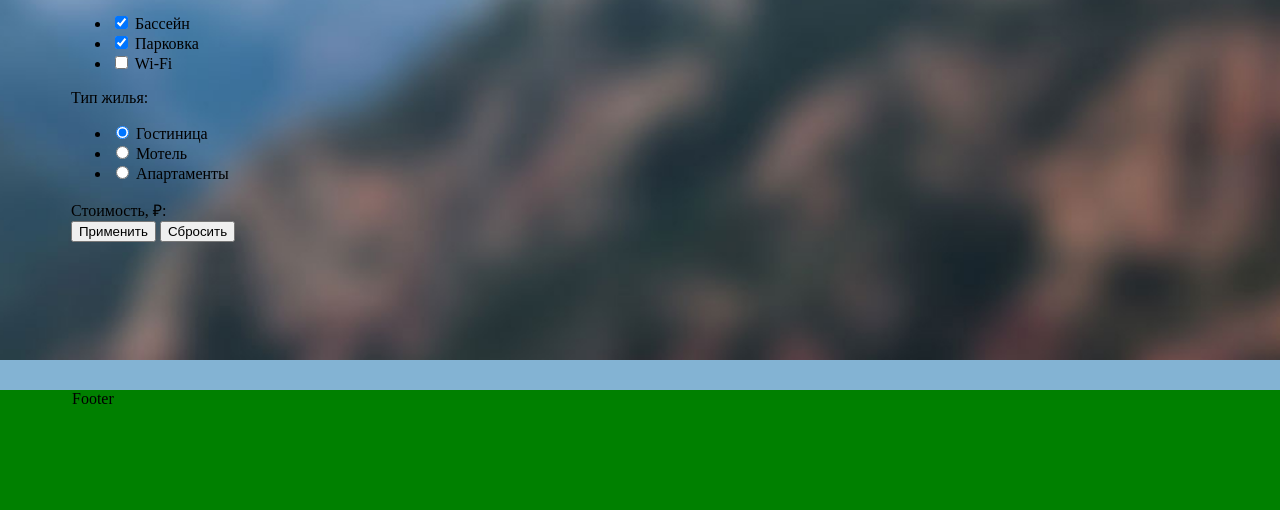
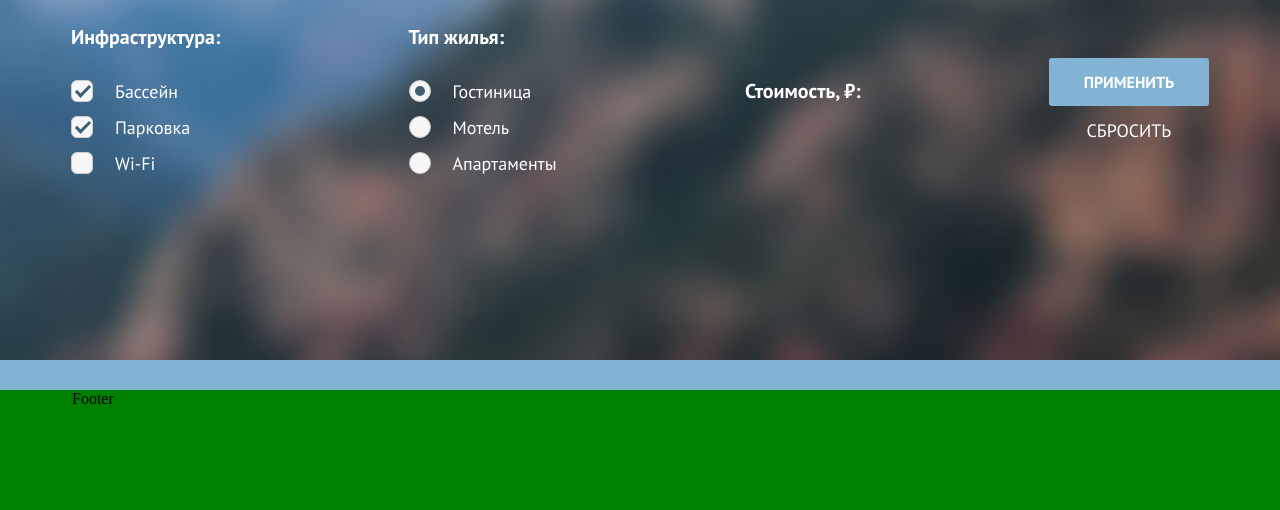
Before and after one commit to flarmn/Sedona_catalog, a website: page source/index.html in a window 1280 px wide. Shown: the part 290-800 px from the top of the page. Drawn offline with nearby package versions, Linux system fonts and the light colour scheme; files that its build step writes are made by us from their sources.

Commit message:
setted up checkboxes and options in filters section

```diff
--- a/source/index.html
+++ b/source/index.html
@@ -31,26 +31,36 @@
     <section class="filters">
       <h1 class="filters-header">Гостиницы Седоны</h1>
       <ul class="filters-breadCrumbs">
-        <li><a href="/" class = "breadCrumbs-home"></a></li>
+        <li><a href="/" class="breadCrumbs-home"></a></li>
         <li><a href="#">Гостиницы</a></li>
       </ul>
-      <form class="filters-controls-list" action="" method="get">
+      <form class="filters-form" action="" method="get">
         <div class="filters-infrastructure-block">
           <div class="filter-infrastructure-heading">Инфраструктура:</div>
           <ul class="filters-infrastructure-checkList">
             <li>
+              <label class="checkbox-container">
                 <input type="checkbox" class="filters-pool-checkbox" name="pool" value="pool" id="pool" checked>
-              <label for="pool">Бассейн</label>
+                <span class="checkmark"></span>
+                <label for="pool" class = "checkbox-caption">Бассейн</label>
+              </label>
             </li>
             <li>
+              <label class="checkbox-container">
                 <input type="checkbox" class="filters-parking-checkbox" name="parking" value="parking" id="parking"
                   checked>
-              <label for="pool">Парковка</label>
+                <span class="checkmark"></span>
+                <label for="parking" class = "checkbox-caption">Парковка</label>
+              </label>
             </li>
             <li>
+              <label class="checkbox-container">
                 <input type="checkbox" class="filters-parking-checkbox" name=" wifi" value="wifi" id="wifi">
-              <label for="pool">Wi-Fi</label>
+                <span class="checkmark"></span>
+                <label for="wifi" class = "checkbox-caption">Wi-Fi</label>
+              </label>
             </li>
+
           </ul>
         </div>
 
@@ -58,16 +68,26 @@
           <div class="filter-housingType-heading">Тип жилья:</div>
           <ul class="filters-housingType-optionsList">
             <li>
+              <label class="radio-container">
                 <input type="radio" class="filters-hotel-radio" name="housingType" value="hotel" id="hotel" checked>
-              <label for="hotel">Гостиница</label>
+                <span class="radio-checkmark"></span>
+                <label for="hotel" class = "radioBtn-caption">Гостиница</label>
+              </label>
             </li>
             <li>
+              <label class="radio-container">
                 <input type="radio" class="filters-motel-radio" name="housingType" value="motel" id="motel">
-              <label for="motel">Мотель</label>
+                <span class="radio-checkmark"></span>
+                <label for="motel" class = "radioBtn-caption">Мотель</label>
+              </label>
             </li>
             <li>
-              <input type="radio" class="filters-apartments-radio" name="housingType" value="apartments" id="apartments">
-              <label for="apartments">Апартаменты</label>
+              <label class="radio-container">
+                <input type="radio" class="filters-apartments-radio" name="housingType" value="apartments"
+                  id="apartments">
+                <span class="radio-checkmark"></span>
+                <label for="apartments" class = "radioBtn-caption">Апартаменты</label>
+              </label>
             </li>
           </ul>
         </div>
--- a/source/less/mixins.less
+++ b/source/less/mixins.less
@@ -2,3 +2,125 @@
   padding-left: 72px;
   padding-right: 72px;
 }
+
+
+.checkBox-custom-styles{
+  .checkbox-container {
+    display: block;
+    position: relative;
+    padding-left: 25px;
+    margin-bottom: 12px;
+    cursor: pointer;
+    xxfont-size: 22px;
+    -webkit-user-select: none;
+    -moz-user-select: none;
+    -ms-user-select: none;
+    user-select: none;
+  }
+
+  /* Hide the browser's default checkbox */
+  .checkbox-container input {
+    position: absolute;
+    opacity: 0;
+    cursor: pointer;
+    height: 0;
+    width: 0;
+  }
+
+  /* Create a custom checkbox */
+  .checkmark {
+    position: absolute;
+    top: 0;
+    left: 0;
+    height: 20px;
+    width: 20px;
+    background-color: #f6f6f6;
+    border: solid 1px #ccc;
+    border-radius: 6px;
+  }
+
+  /* Create the checkmark/indicator (hidden when not checked) */
+  .checkmark:after {
+    content: "";
+    position: absolute;
+    display: none;
+  }
+
+  /* Show the checkmark when checked */
+  .checkbox-container input:checked ~ .checkmark:after {
+    display: block;
+  }
+
+  /* Style the checkmark/indicator */
+  .checkbox-container .checkmark:after {
+    left: 7px;
+    top: 1px;
+    width: 5px;
+    height: 12px;
+    border: solid #3F5E72;
+    border-width: 0 3px 3px 0;
+
+    -webkit-transform: rotate(45deg);
+    -ms-transform: rotate(45deg);
+    transform: rotate(45deg);
+  }
+}
+
+
+.radioButton-custom-styles{
+  .radio-container {
+    display: block;
+    position: relative;
+    padding-left: 25px;
+    margin-bottom: 12px;
+    cursor: pointer;
+
+    -webkit-user-select: none;
+    -moz-user-select: none;
+    -ms-user-select: none;
+    user-select: none;
+  }
+
+  /* Hide the browser's default checkbox */
+  .radio-container input {
+    position: absolute;
+    opacity: 0;
+    cursor: pointer;
+    height: 0;
+    width: 0;
+  }
+
+  /* Create a custom checkbox */
+  .radio-checkmark {
+    position: absolute;
+    top: 0;
+    left: 0;
+    height: 20px;
+    width: 20px;
+    background-color: #f6f6f6;
+    border: solid 1px #ccc;
+    border-radius: 50%;
+  }
+
+  /* Create the checkmark/indicator (hidden when not checked) */
+  .radio-checkmark:after {
+    content: "";
+    position: absolute;
+    display: none;
+  }
+
+  /* Show the checkmark when checked */
+  .radio-container input:checked ~ .radio-checkmark:after {
+    display: block;
+  }
+
+  /* Style the checkmark/indicator */
+  .radio-container .radio-checkmark:after {
+    left: 25%;
+    top: 25%;
+    width: 10px;
+    height: 10px;
+    border-radius: 50%;
+    background-color:#3F5E72;
+  }
+}
--- a/source/less/parts/filters.less
+++ b/source/less/parts/filters.less
@@ -40,4 +40,72 @@
     height:12px;
     background-image: url("/img/icons/home-icon.png");
   }
+
+  .filters-form{
+    display: flex;
+    justify-content: space-between;
+    align-items: center;
+    margin-top:45px;
+
+    .filter-infrastructure-heading, .filter-housingType-heading, .filter-prices-heading{
+      font-family: "PT Sans Bold";
+      font-size: 20px;
+      color:#FFFFFF;
+      margin-bottom: 30px;
+    }
+
+    .filters-infrastructure-checkList, .filters-housingType-optionsList{
+      list-style: none;
+      padding:0;
+      margin:0;
+      font-family: "PT Sans Normal";
+      font-size: 18px;
+      color:#FFFFFF;
+    }
+
+    .filters-infrastructure-checkList .checkbox-caption, .filters-housingType-optionsList label .checkbox-caption,
+    .filters-infrastructure-checkList .radioBtn-caption, .filters-housingType-optionsList label .radioBtn-caption{
+      margin-left: 19px;
+    }
+
+    .filters-infrastructure-checkList li, .filters-housingType-optionsList li{
+      margin-bottom: 13px;
+    }
+
+    .checkBox-custom-styles();
+
+
+    /* CUSTOMIZED RADIO BUTTON */
+    .filters-housingType-block{
+      .radioButton-custom-styles();
+    }
+
+
+    /* BUTTONS SECTION */
+    .filters-apply-btn, .filters-reset-btn{
+      display: flex;
+      width:160px;
+      height:48px;
+      background-color: #83B3D3;
+      color:white;
+      border-style: none;
+      justify-content: center;
+      align-items: center;
+      font-family: "PT Sans Bold";
+      font-size: 16px;
+      text-transform: uppercase;
+      border-radius: 3px;
+      cursor:pointer;
+    }
+
+    .filters-reset-btn{
+      font-family: "PT Sans Normal";
+      font-size: 18px;
+      background-color: transparent;
+    }
+
+
+
+
+  }
 }
--- a/source/less/parts/header.less
+++ b/source/less/parts/header.less
@@ -96,5 +96,6 @@ header{
     font-family: "PT Sans Bold", "Arial";
     font-size: 16px;
     line-height: 20px;
+    flex-shrink: 0;
   }
 }
```
Lines whose indentation alone changed are shown as unchanged.
